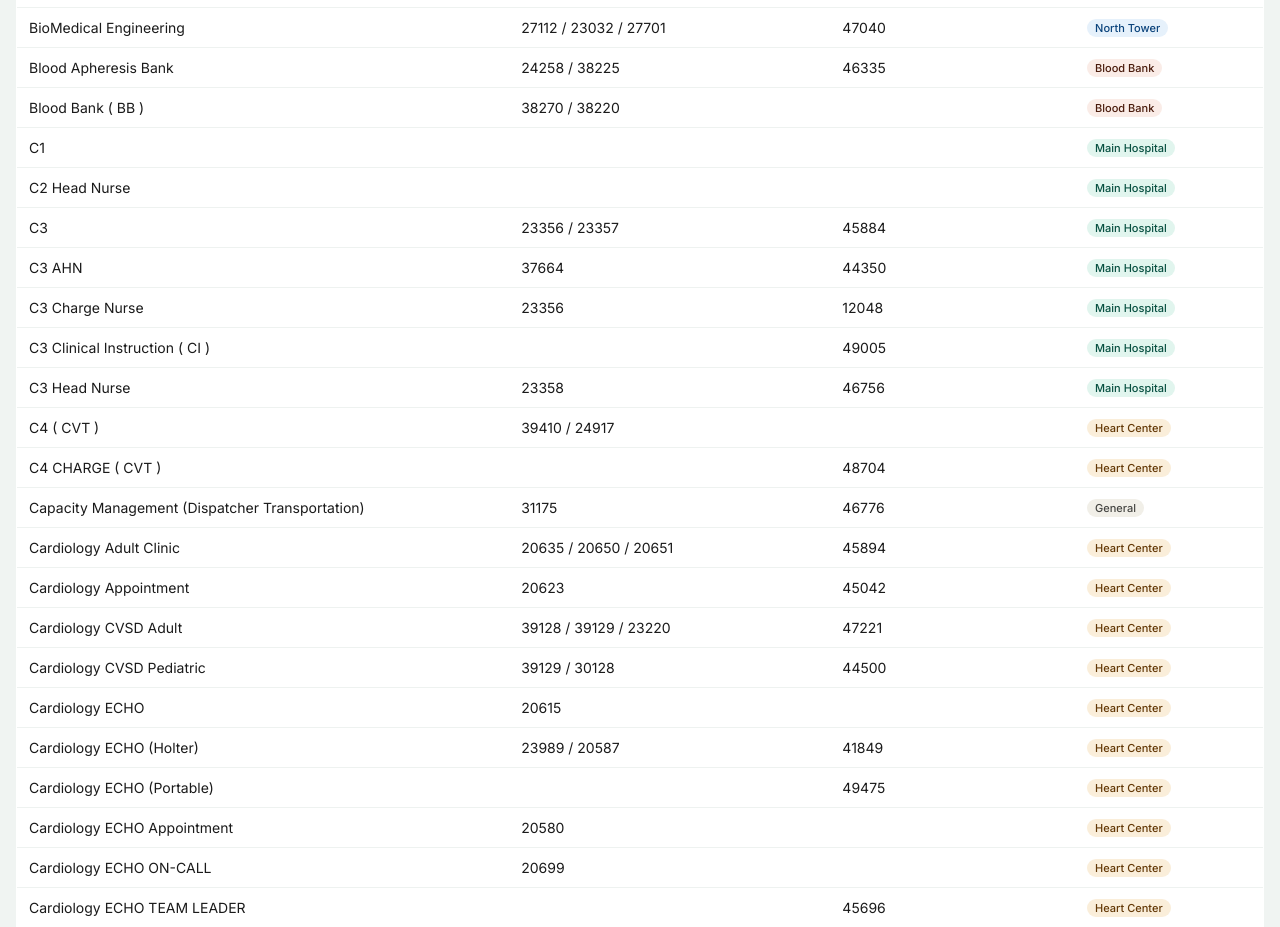
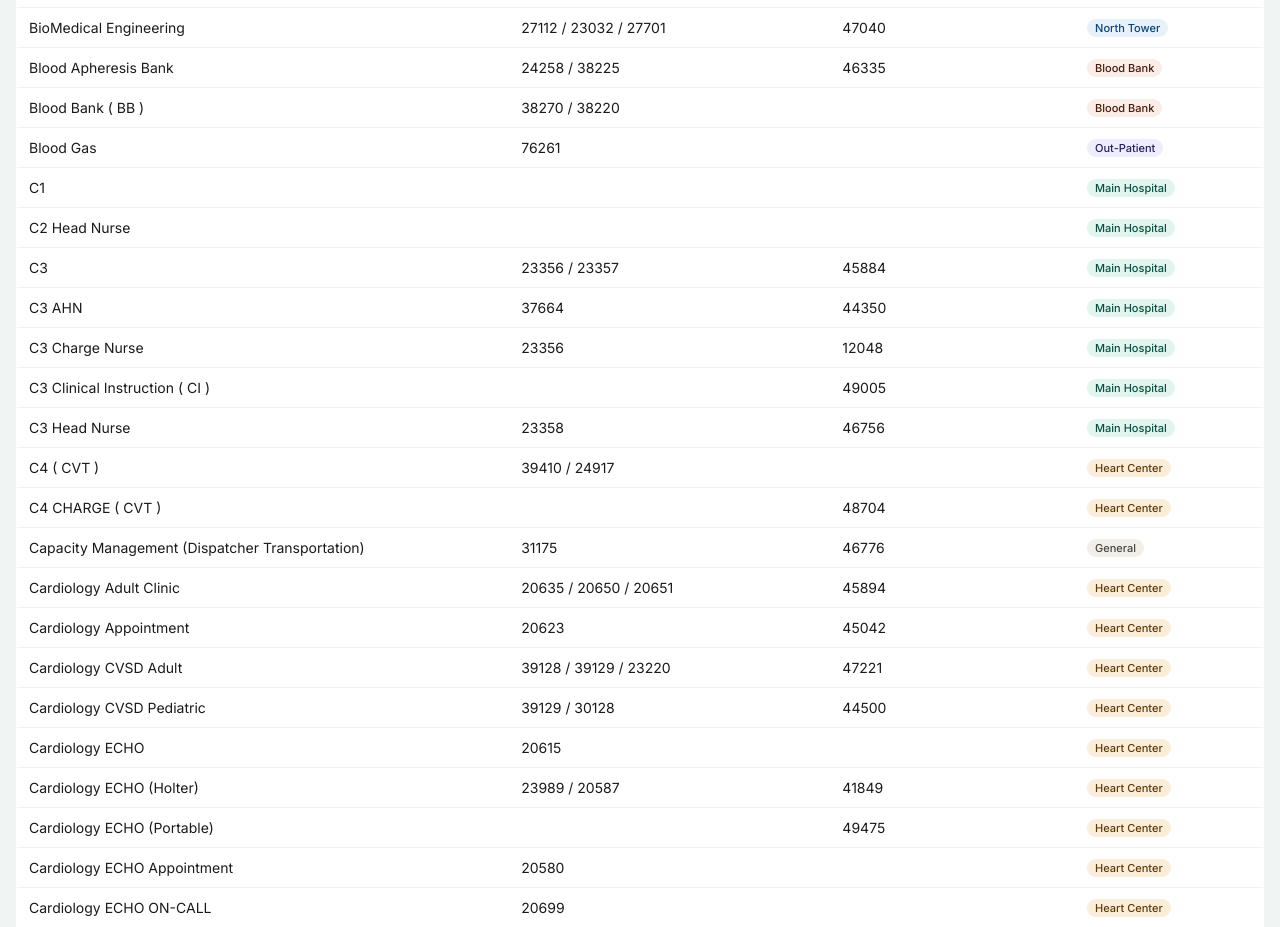
Before and after one commit to KFSHRC-R/TelephoneDirectory, a plain HTML site: page general_directory.html in a window 1280 px wide. Shown: the part 1468-2395 px from the top of the page. Drawn offline with Linux system fonts and the light colour scheme.

Commit message:
General Directory: add Blood Gas 76261

```diff
--- a/general_directory.html
+++ b/general_directory.html
@@ -180,6 +180,7 @@
         <tr><td>BioMedical Engineering</td><td>27112 / 23032 / 27701</td><td>47040</td><td><span class="loc-badge loc-north">North Tower</span></td></tr>
         <tr><td>Blood Apheresis Bank</td><td>24258 / 38225</td><td>46335</td><td><span class="loc-badge loc-blood">Blood Bank</span></td></tr>
         <tr><td>Blood Bank ( BB )</td><td>38270 / 38220</td><td></td><td><span class="loc-badge loc-blood">Blood Bank</span></td></tr>
+        <tr><td>Blood Gas</td><td>76261</td><td></td><td><span class="loc-badge loc-out">Out-Patient</span></td></tr>
         <tr><td>C1</td><td></td><td></td><td><span class="loc-badge loc-main">Main Hospital</span></td></tr>
         <tr><td>C2 Head Nurse</td><td></td><td></td><td><span class="loc-badge loc-main">Main Hospital</span></td></tr>
         <tr><td>C3</td><td>23356 / 23357</td><td>45884</td><td><span class="loc-badge loc-main">Main Hospital</span></td></tr>
```
